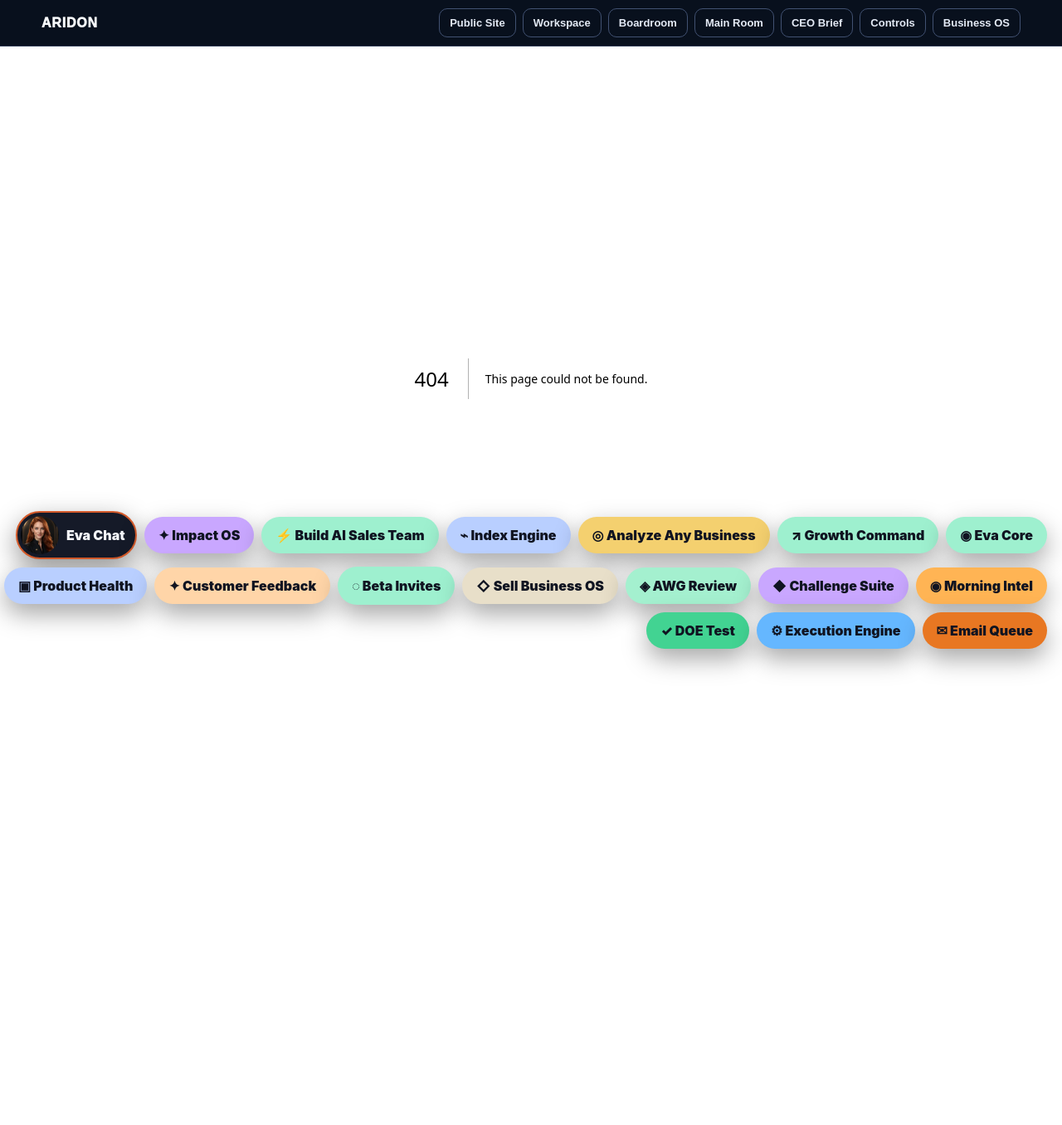
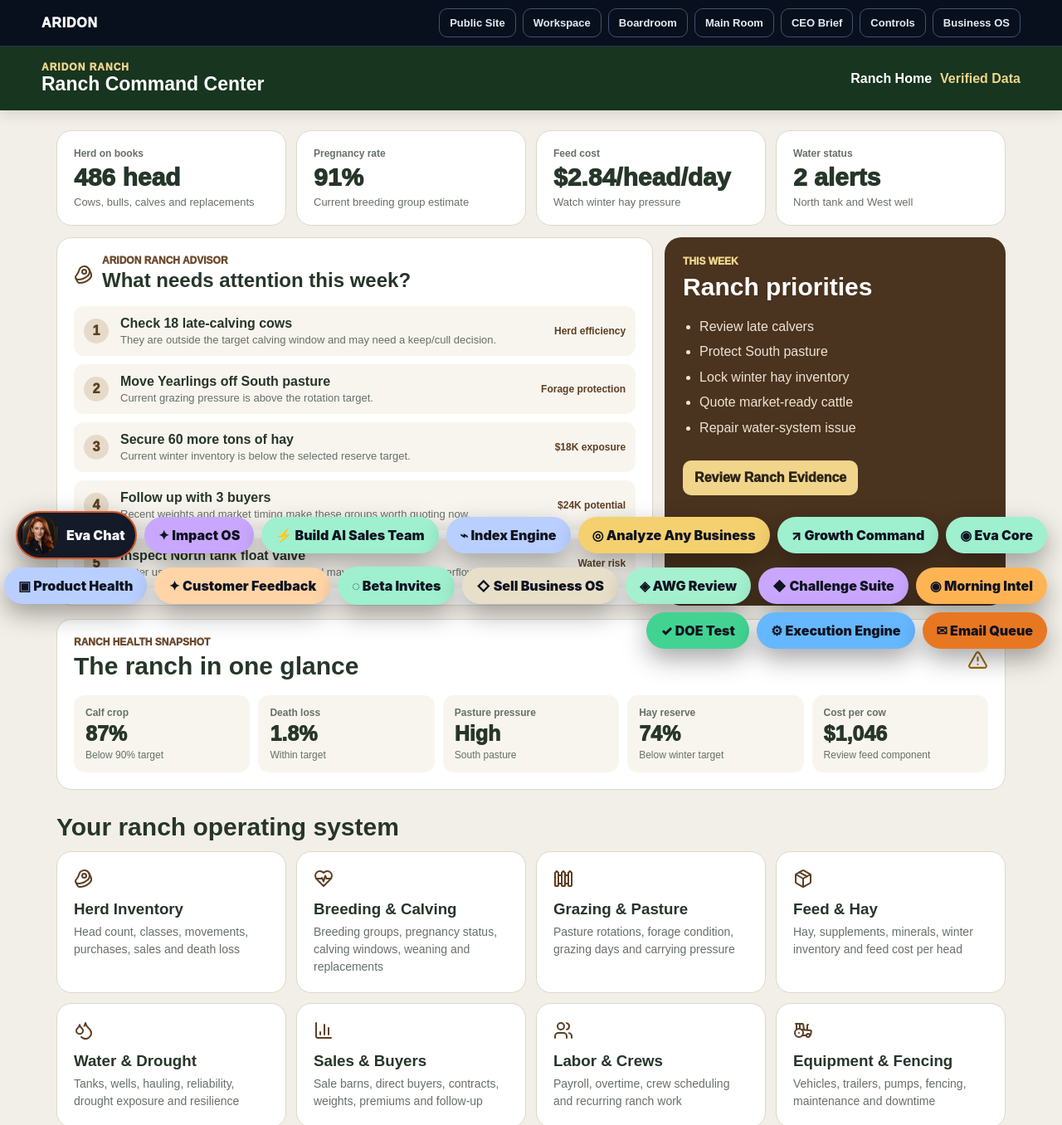
Before and after one commit to jimrusk/aridon-app, a Next.js app: page /ranch/app in a window 1280 px wide. Before the commit this address had no page. Shown: the top 1356 px of the page at 83% size. Before the commit the page ends 856 px from the top, so only its background shows below. Built offline with nearby package versions, Linux system fonts and the light colour scheme.

Commit message:
Add Aridon Ranch command center

```diff
--- /dev/null
+++ b/app/ranch/app/page.tsx
@@ -0,0 +1,135 @@
+import Link from 'next/link';
+import {
+  AlertTriangle,
+  BarChart3,
+  Beef,
+  CircleDollarSign,
+  Droplets,
+  Fence,
+  HeartPulse,
+  Package,
+  ShieldCheck,
+  Tractor,
+  Users,
+  Wrench,
+} from 'lucide-react';
+
+const modules = [
+  ['Herd Inventory', 'Head count, classes, movements, purchases, sales and death loss', Beef],
+  ['Breeding & Calving', 'Breeding groups, pregnancy status, calving windows, weaning and replacements', HeartPulse],
+  ['Grazing & Pasture', 'Pasture rotations, forage condition, grazing days and carrying pressure', Fence],
+  ['Feed & Hay', 'Hay, supplements, minerals, winter inventory and feed cost per head', Package],
+  ['Water & Drought', 'Tanks, wells, hauling, reliability, drought exposure and resilience', Droplets],
+  ['Sales & Buyers', 'Sale barns, direct buyers, contracts, weights, premiums and follow-up', BarChart3],
+  ['Labor & Crews', 'Payroll, overtime, crew scheduling and recurring ranch work', Users],
+  ['Equipment & Fencing', 'Vehicles, trailers, pumps, fencing, maintenance and downtime', Tractor],
+  ['Ranch Financials', 'Cost per cow, cost per pound sold, margin, cash needs and trends', CircleDollarSign],
+  ['Verified Ranch Data', 'Organize evidence for lenders, insurance, conservation and buyer requests', ShieldCheck],
+];
+
+export default function RanchAppPage() {
+  return (
+    <main style={{ minHeight: '100vh', background: '#f2efe8', color: '#263629', fontFamily: 'Arial,sans-serif', paddingBottom: 90 }}>
+      <header style={{ background: '#17351f', color: '#fff', padding: '18px', position: 'sticky', top: 0, zIndex: 10, boxShadow: '0 4px 16px #231b1324' }}>
+        <div style={{ maxWidth: 1180, margin: 'auto', display: 'flex', justifyContent: 'space-between', gap: 12, alignItems: 'center', flexWrap: 'wrap' }}>
+          <div>
+            <div style={{ fontSize: 12, fontWeight: 950, color: '#f1d58b', letterSpacing: 1 }}>ARIDON RANCH</div>
+            <strong style={{ fontSize: 23 }}>Ranch Command Center</strong>
+          </div>
+          <div style={{ display: 'flex', gap: 10, flexWrap: 'wrap' }}>
+            <Link href="/ranch" style={navLink}>Ranch Home</Link>
+            <Link href="/ranch/verified-data" style={{ ...navLink, color: '#f1d58b' }}>Verified Data</Link>
+          </div>
+        </div>
+      </header>
+
+      <section style={{ maxWidth: 1180, margin: 'auto', padding: '24px 18px' }}>
+        <div style={{ display: 'grid', gridTemplateColumns: 'repeat(auto-fit,minmax(220px,1fr))', gap: 12 }}>
+          <Stat title="Herd on books" value="486 head" sub="Cows, bulls, calves and replacements" />
+          <Stat title="Pregnancy rate" value="91%" sub="Current breeding group estimate" />
+          <Stat title="Feed cost" value="$2.84/head/day" sub="Watch winter hay pressure" />
+          <Stat title="Water status" value="2 alerts" sub="North tank and West well" />
+        </div>
+
+        <div style={{ display: 'grid', gridTemplateColumns: 'minmax(0,1.4fr) minmax(280px,.8fr)', gap: 14, marginTop: 14 }}>
+          <section style={panel}>
+            <div style={{ display: 'flex', gap: 10, alignItems: 'center' }}>
+              <Beef color="#5d3f23" />
+              <div>
+                <div style={{ fontSize: 12, fontWeight: 950, color: '#6b4a2c' }}>ARIDON RANCH ADVISOR</div>
+                <h2 style={{ margin: '3px 0' }}>What needs attention this week?</h2>
+              </div>
+            </div>
+            <div style={{ display: 'grid', gap: 10, marginTop: 14 }}>
+              <Action n="1" title="Check 18 late-calving cows" text="They are outside the target calving window and may need a keep/cull decision." value="Herd efficiency" />
+              <Action n="2" title="Move Yearlings off South pasture" text="Current grazing pressure is above the rotation target." value="Forage protection" />
+              <Action n="3" title="Secure 60 more tons of hay" text="Current winter inventory is below the selected reserve target." value="$18K exposure" />
+              <Action n="4" title="Follow up with 3 buyers" text="Recent weights and market timing make these groups worth quoting now." value="$24K potential" />
+              <Action n="5" title="Inspect North tank float valve" text="Water use is above the normal pattern and may indicate a leak or overflow." value="Water risk" />
+            </div>
+          </section>
+
+          <section style={{ background: '#4a331f', color: '#fff', borderRadius: 20, padding: 22 }}>
+            <div style={{ fontSize: 12, fontWeight: 950, color: '#f1d58b' }}>THIS WEEK</div>
+            <h2 style={{ fontSize: 30, margin: '7px 0 12px' }}>Ranch priorities</h2>
+            <ul style={{ lineHeight: 1.9, paddingLeft: 20, color: '#efe3d4' }}>
+              <li>Review late calvers</li>
+              <li>Protect South pasture</li>
+              <li>Lock winter hay inventory</li>
+              <li>Quote market-ready cattle</li>
+              <li>Repair water-system issue</li>
+            </ul>
+            <Link href="/ranch/verified-data" style={{ display: 'inline-block', marginTop: 8, background: '#f1d58b', color: '#2c2519', textDecoration: 'none', fontWeight: 950, padding: '12px 14px', borderRadius: 10 }}>Review Ranch Evidence</Link>
+          </section>
+        </div>
+
+        <section style={{ ...panel, marginTop: 16 }}>
+          <div style={{ display: 'flex', justifyContent: 'space-between', gap: 12, alignItems: 'center', flexWrap: 'wrap' }}>
+            <div>
+              <div style={{ fontSize: 12, fontWeight: 950, color: '#6b4a2c' }}>RANCH HEALTH SNAPSHOT</div>
+              <h2 style={{ margin: '5px 0 4px', fontSize: 30 }}>The ranch in one glance</h2>
+            </div>
+            <AlertTriangle size={25} color="#9a6b10" />
+          </div>
+          <div style={{ display: 'grid', gridTemplateColumns: 'repeat(auto-fit,minmax(210px,1fr))', gap: 10, marginTop: 14 }}>
+            <Health label="Calf crop" value="87%" note="Below 90% target" />
+            <Health label="Death loss" value="1.8%" note="Within target" />
+            <Health label="Pasture pressure" value="High" note="South pasture" />
+            <Health label="Hay reserve" value="74%" note="Below winter target" />
+            <Health label="Cost per cow" value="$1,046" note="Review feed component" />
+          </div>
+        </section>
+
+        <h2 style={{ fontSize: 30, margin: '28px 0 12px' }}>Your ranch operating system</h2>
+        <div style={{ display: 'grid', gridTemplateColumns: 'repeat(auto-fit,minmax(230px,1fr))', gap: 12 }}>
+          {modules.map(([title, text, Icon]: any) => (
+            <section key={title} style={panel}>
+              <Icon size={24} color="#5d3f23" />
+              <h3 style={{ margin: '10px 0 6px' }}>{title}</h3>
+              <p style={{ margin: 0, color: '#667068', lineHeight: 1.5, fontSize: 14 }}>{text}</p>
+            </section>
+          ))}
+        </div>
+
+        <section style={{ marginTop: 20, background: '#e7e0d3', borderRadius: 18, padding: 20, border: '1px solid #d8cebc' }}>
+          <strong>Ranch-first design:</strong> every operating lane is centered on herd, forage, water, feed, breeding, weights, buyers, fencing and cost per head. Crop-production language stays out of the way.
+        </section>
+      </section>
+    </main>
+  );
+}
+
+const navLink = { color: '#fff', textDecoration: 'none', fontWeight: 850 };
+const panel = { background: '#fff', borderRadius: 18, padding: 20, border: '1px solid #ddd7ca' };
+
+function Stat({ title, value, sub }: { title: string; value: string; sub: string }) {
+  return <section style={panel}><div style={{ fontSize: 12, fontWeight: 900, color: '#667068' }}>{title}</div><div style={{ fontSize: 30, fontWeight: 950, margin: '5px 0' }}>{value}</div><div style={{ fontSize: 13, color: '#667068' }}>{sub}</div></section>;
+}
+
+function Action({ n, title, text, value }: { n: string; title: string; text: string; value: string }) {
+  return <div style={{ display: 'grid', gridTemplateColumns: '34px 1fr auto', gap: 10, alignItems: 'center', padding: 12, borderRadius: 12, background: '#f8f5ef' }}><div style={{ width: 30, height: 30, borderRadius: 999, display: 'grid', placeItems: 'center', background: '#e6dbc8', fontWeight: 950, color: '#5d3f23' }}>{n}</div><div><strong>{title}</strong><div style={{ fontSize: 13, color: '#667068', marginTop: 3 }}>{text}</div></div><div style={{ fontSize: 12, fontWeight: 900, color: '#5d3f23', textAlign: 'right' }}>{value}</div></div>;
+}
+
+function Health({ label, value, note }: { label: string; value: string; note: string }) {
+  return <div style={{ background: '#f8f5ef', borderRadius: 13, padding: 14 }}><div style={{ fontSize: 12, fontWeight: 900, color: '#667068' }}>{label}</div><div style={{ fontSize: 25, fontWeight: 950, margin: '4px 0' }}>{value}</div><div style={{ fontSize: 12, color: '#667068' }}>{note}</div></div>;
+}
```
